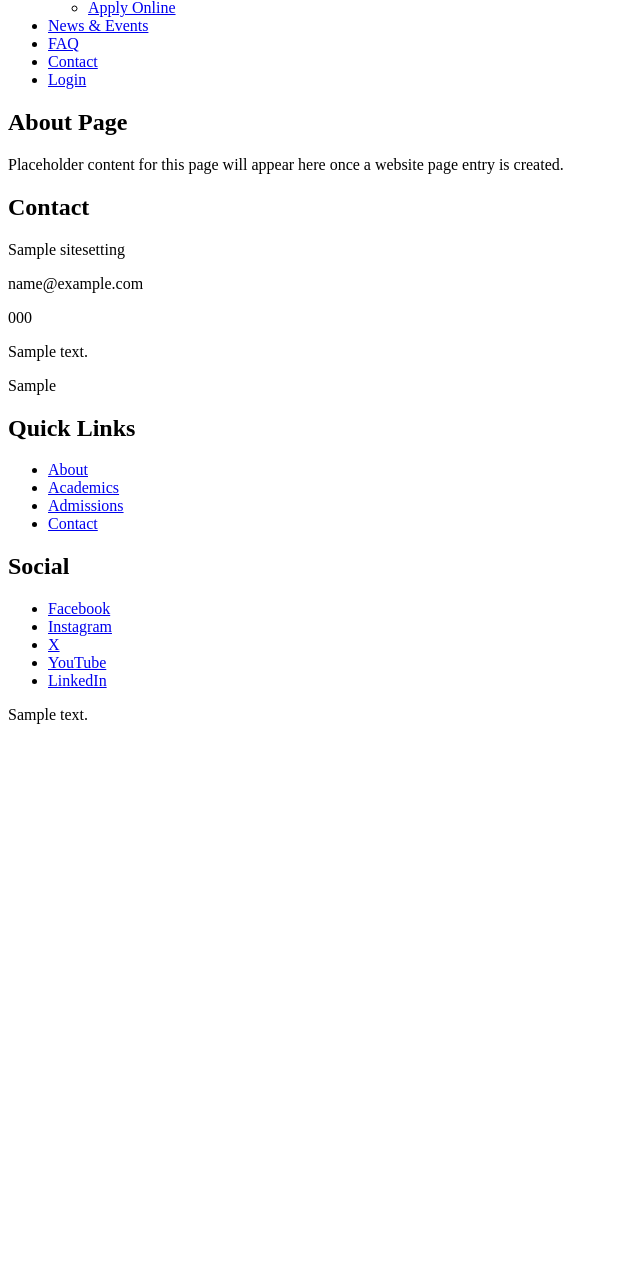
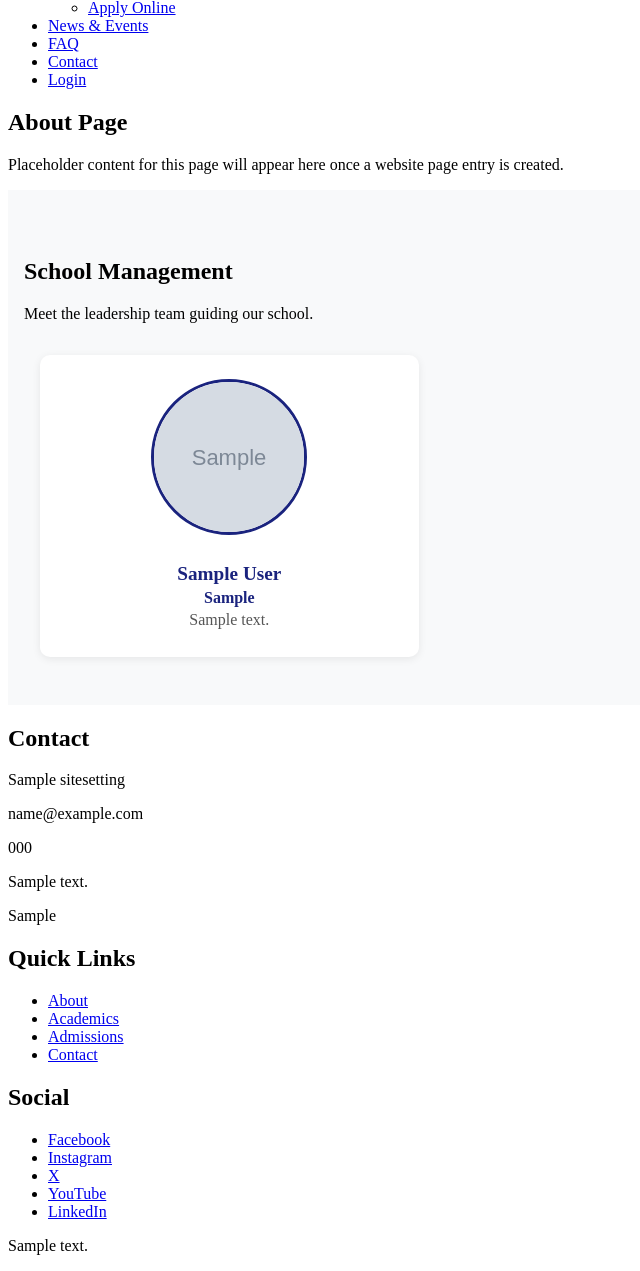
Before and after one commit to frtFortune/fortune_classical_college, a Django app: page /about/ in a window 1280 px wide. Shown: the part 621-1892 px from the top of the page, without its empty margins (0-640 px from the left). Before the commit the page ends 1345 px from the top, so only its background shows below. Run offline with Django 4.2, Linux system fonts and the light colour scheme; tables that the repository leaves empty hold one stand-in row (values such as "Sample post"); grey boxes marked "Sample" are stand-in pictures.

Commit message:
Improve public website content management

```diff
--- a/core/models.py
+++ b/core/models.py
@@ -297,7 +297,7 @@ class StaffProfile(models.Model):
         verbose_name_plural = "Staff Profiles"
 
     def __str__(self):
-        return f"{self.full_name} ({self.position})"
+        return f"{self.full_name} ({self.role})"
 
     def save(self, *args, **kwargs):
         if not self.slug:
--- a/core/views.py
+++ b/core/views.py
@@ -84,11 +84,13 @@ def about(request):
 
 
 def academics(request):
-    return render(request, 'academics.html', _get_page_context('academics'))
+    context = _get_page_context('academics')
+    return render(request, 'academics.html', context)
 
 
 def admissions(request):
-    return render(request, 'admissions.html', _get_page_context('admissions'))
+    context = _get_page_context('admissions')
+    return render(request, 'admissions.html', context)
 
 
 def news_list(request):
@@ -108,11 +110,13 @@ def news_detail(request, slug):
 
 
 def faq(request):
-    return render(request, 'faq.html', _get_page_context('faq'))
+    context = _get_page_context('faq')
+    return render(request, 'faq.html', context)
 
 
 def contact(request):
-    return render(request, 'contact.html', _get_page_context('contact'))
+    context = _get_page_context('contact')
+    return render(request, 'contact.html', context)
 
 
 def login_view(request):
--- /dev/null
+++ b/static/css/main.css
@@ -0,0 +1,79 @@
+/* Management Team */
+.management-team {
+    padding: 3rem 1rem;
+    background: #f8f9fa;
+}
+
+.management-team__grid {
+    display: grid;
+    grid-template-columns: 1fr;
+    gap: 2rem;
+    max-width: 1200px;
+    margin: 2rem auto 0;
+}
+
+.management-card {
+    background: white;
+    border-radius: 10px;
+    padding: 1.5rem;
+    text-align: center;
+    box-shadow: 0 2px 8px rgba(0,0,0,0.08);
+}
+
+.management-card__photo {
+    width: 150px;
+    height: 150px;
+    border-radius: 50%;
+    object-fit: cover;
+    margin: 0 auto 1rem;
+    border: 3px solid #1a237e;
+}
+
+.management-card__photo-placeholder {
+    width: 150px;
+    height: 150px;
+    border-radius: 50%;
+    background: #e0e0e0;
+    display: flex;
+    align-items: center;
+    justify-content: center;
+    margin: 0 auto 1rem;
+    color: #666;
+    font-size: 0.9rem;
+}
+
+.management-card h3 {
+    margin: 0.5rem 0 0.25rem;
+    color: #1a237e;
+    font-size: 1.2rem;
+}
+
+.management-card p {
+    color: #555;
+    margin: 0.25rem 0;
+}
+
+.management-card p:first-of-type {
+    font-weight: 600;
+    color: #1a237e;
+}
+
+.management-card__bio {
+    font-size: 0.95rem;
+    margin-top: 0.75rem;
+    text-align: left;
+}
+
+/* Tablet */
+@media (min-width: 768px) {
+    .management-team__grid {
+        grid-template-columns: repeat(2, 1fr);
+    }
+}
+
+/* Desktop */
+@media (min-width: 1024px) {
+    .management-team__grid {
+        grid-template-columns: repeat(3, 1fr);
+    }
+}
--- a/templates/about.html
+++ b/templates/about.html
@@ -1,8 +1,48 @@
 {% extends 'base.html' %}
 
-{% block title %}{% if page_title %}{{ page_title }}{% else %}About{% endif %}{% endblock %}
+{% block title %}
+    {% if page_title %}
+        {{ page_title }}
+    {% else %}
+        About
+    {% endif %}
+{% endblock %}
 
 {% block content %}
     {% include 'includes/page_hero.html' with default_title='About Page' %}
+
     {% include 'includes/page_content.html' %}
+
+    {% if management_team %}
+        <section class="management-team" aria-labelledby="management-team-title">
+            {% include 'includes/section_heading.html' with title='School Management' subtitle='Meet the leadership team guiding our school.' %}
+
+            <div class="management-team__grid">
+                {% for member in management_team %}
+                    <article class="management-card">
+
+                        {% if member.photo %}
+                            <img
+                                src="{{ member.photo.url }}"
+                                alt="{{ member.full_name }}"
+                                class="management-card__photo">
+                        {% else %}
+                            <div class="management-card__photo-placeholder">
+                                Photo Coming Soon
+                            </div>
+                        {% endif %}
+
+                        <h3>{{ member.full_name }}</h3>
+
+                        <p>{{ member.management_position }}</p>
+
+                        {% if member.biography %}
+                            <p>{{ member.biography }}</p>
+                        {% endif %}
+
+                    </article>
+                {% endfor %}
+            </div>
+        </section>
+    {% endif %}
 {% endblock %}
--- a/templates/base.html
+++ b/templates/base.html
@@ -4,6 +4,8 @@
     <meta charset="utf-8">
     <meta name="viewport" content="width=device-width, initial-scale=1">
     <title>{% block title %}{% if site_settings and site_settings.school_name %}{{ site_settings.school_name }}{% else %}School Website{% endif %}{% endblock %}</title>
+    {% load static %}
+    <link rel="stylesheet" href="{% static 'css/main.css' %}">
 </head>
 <body>
     <div class="site-wrapper">
```
Also changed, not shown: core/admin.py (+18 -1 lines).
